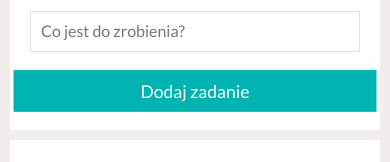
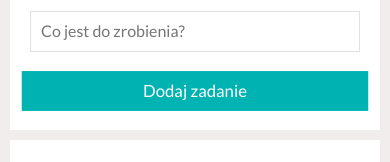
Before and after one commit to Mardrog/todo-list-react, a React (Create React App) app: page / in a window 390 px wide. In both pictures the pointer is over the button "Dodaj zadanie". Shown: the part 174-336 px from the top of the page. Built offline with nearby package versions, Linux system fonts and the light colour scheme.

Commit message:
added hover transform for media querries at 580px

```diff
--- a/src/Form/style.css
+++ b/src/Form/style.css
@@ -34,6 +34,9 @@
     .section__newTaskButton {
         margin: 10px;
     }
+    .section__newTaskButton:hover {
+        transform: scale(1.05);
+    }
     .section__input {
         margin: 10px;
     }
```
